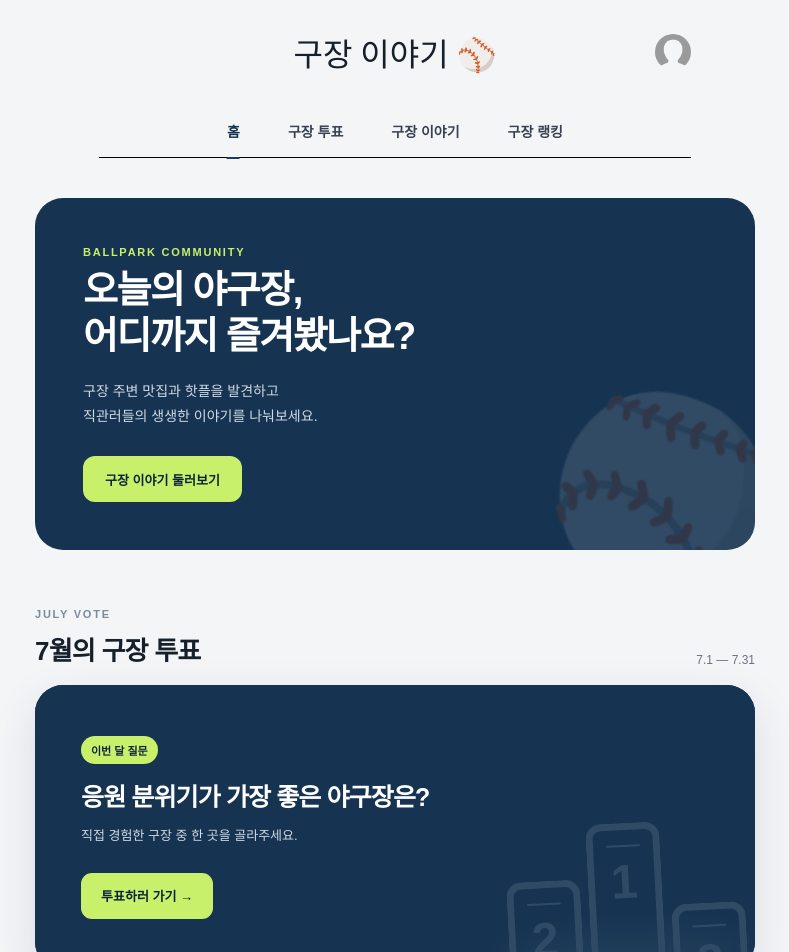
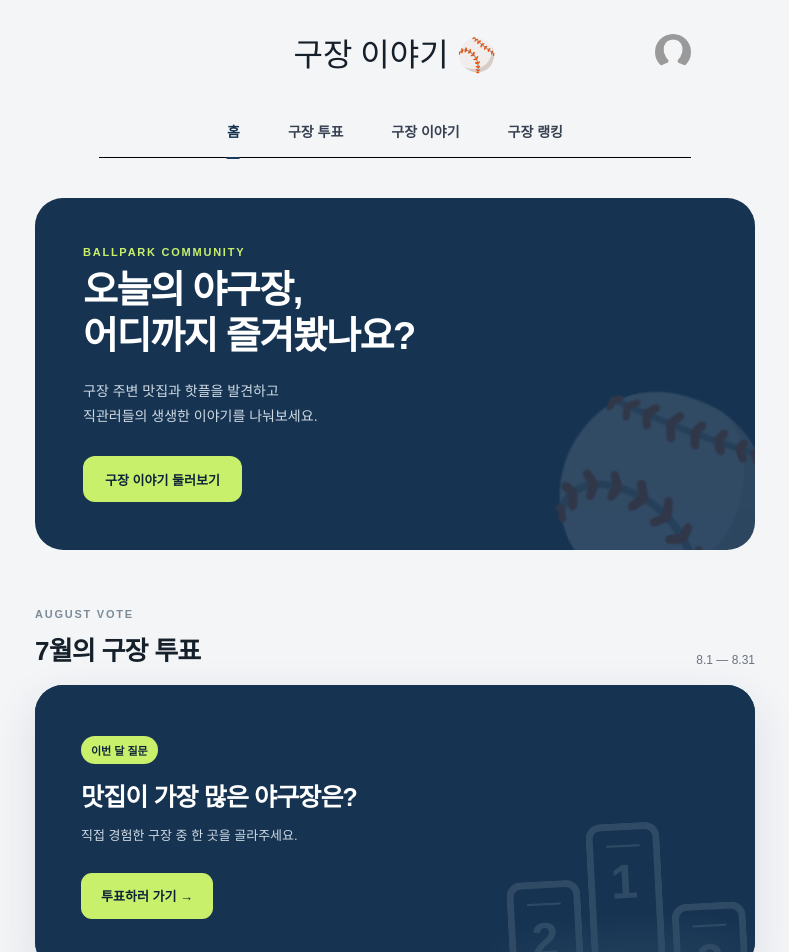
Before and after one commit to yuyoung02/KTB-WEEK10, a React (Vite) app in the folder react-home/: page / in a window 1280 px wide. Shown: the top 952 px of the page, without its empty margins (245-1034 px from the left). Built offline with nearby package versions, Linux system fonts and the light colour scheme; no server answers; a web font is replaced by a local one.

Commit message:
designFix : 8월 투표 업데이트

```diff
--- a/react-home/src/components/vote/MonthlyStadiumVote.jsx
+++ b/react-home/src/components/vote/MonthlyStadiumVote.jsx
@@ -32,17 +32,17 @@ function MonthlyStadiumVote({ onVoteSuccess }) {
     <section className="section-block" id="monthly-vote">
       <div className="section-heading">
         <div>
-          <p className="eyebrow">JULY VOTE</p>
+          <p className="eyebrow">AUGUST VOTE</p>
           <h3>7월의 구장 투표</h3>
         </div>
-        <span className="period">7.1 — 7.31</span>
+        <span className="period">8.1 — 8.31</span>
       </div>
 
       <article className="vote-card">
         <div className="vote-intro">
           <div className="vote-copy">
             <span className="vote-chip">이번 달 질문</span>
-            <h4>응원 분위기가 가장 좋은 야구장은?</h4>
+            <h4>맛집이 가장 많은 야구장은?</h4>
             <p>직접 경험한 구장 중 한 곳을 골라주세요.</p>
             <button
               type="button"
```
